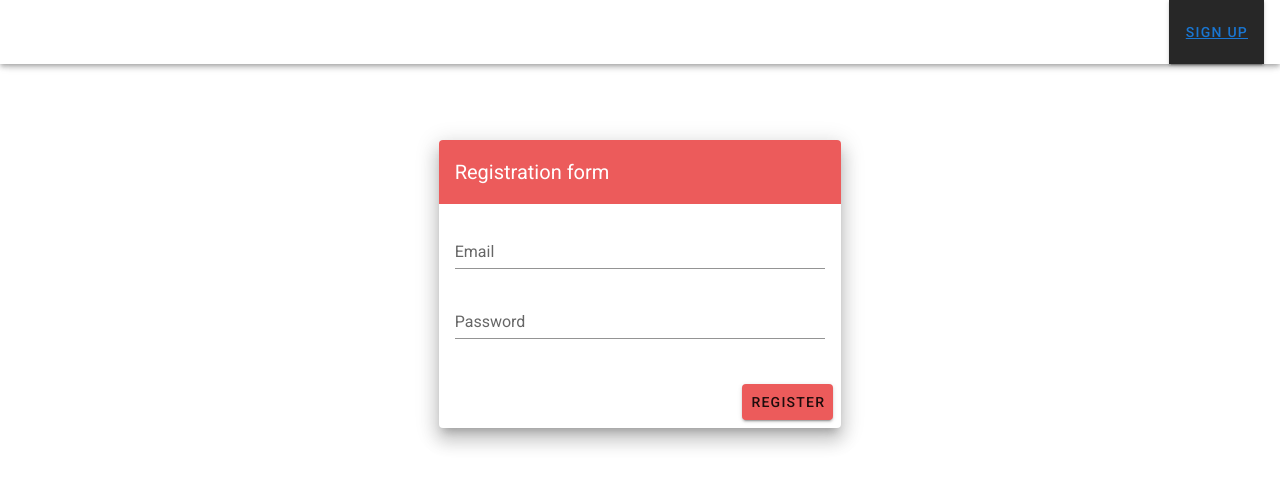
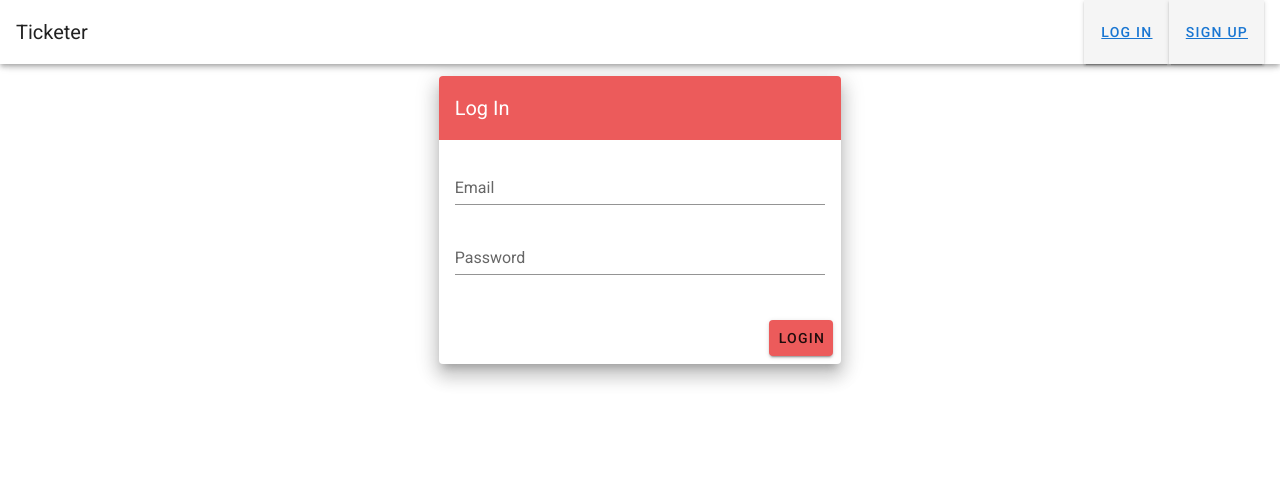
Before and after one commit to furiousdom/tapper, a Vue app in the folder client/: page /login in a window 1280 px wide. Shown: the top 486 px of the page. Built offline with nearby package versions, Linux system fonts and the light colour scheme.

Commit message:
Created bare bones login.
Server:
- Added endpoint for login
- Added routing for login

Client:
- Created login component
- Added to Vue router
- Modified Hello component so it is more visible

```diff
--- a/client/src/App.vue
+++ b/client/src/App.vue
@@ -1,22 +1,18 @@
 <template>
   <v-app>
     <PageHeader />
-    <v-content>
-      <Register />
-    </v-content>
+    <router-view></router-view>
   </v-app>
 </template>
 
 <script>
 import PageHeader from './components/Header'
-import Register from './components/Register'
 
 export default {
   name: 'App',
 
   components: {
-    PageHeader,
-    Register
+    PageHeader
   },
 
   data: () => ({
--- a/client/src/components/Header.vue
+++ b/client/src/components/Header.vue
@@ -1,26 +1,29 @@
 <template>
   <v-app-bar
     app
-      color="white"
-      dark>
-      <!-- TODO: <div class="d-flex align-center">
+    color="white">
+    <!-- TODO: Implement this
+    <div class="d-flex align-center">
       <v-img
         alt="TapB Logo"
         class="shrink mt-1 hidden-sm-and-down"
         contain
         src="../assets/tapb-logo.svg" />
-      </div>
-      <v-toolbar-title>Ticketer</v-toolbar-title>
-      <v-toolbar-items>
-        <v-btn>
-          My orders
-        </v-btn>
-      </v-toolbar-items> -->
+    </div>-->
+
+    <span @click="navigateTo('root')">
+      <v-toolbar-title class="mr-4">Ticketer</v-toolbar-title>
+    </span>
 
     <v-spacer></v-spacer>
 
     <v-toolbar-items>
-        <v-btn flat dark>
+      <v-btn>
+        <router-link to="login">
+          LOG IN
+        </router-link>
+      </v-btn>
+      <v-btn>
         <router-link to="register">
           SIGN UP
         </router-link>
@@ -31,6 +34,11 @@
 
 <script>
 export default {
+  methods: {
+    navigateTo (route) {
+      this.$router.push(route)
+    }
+  }
 }
 </script>
 
--- /dev/null
+++ b/client/src/components/Hello.vue
@@ -0,0 +1,16 @@
+<template>
+  <v-content>
+    <v-card
+      class="mx-auto"
+      max-width="500"
+      outlined>
+      <v-list-item three-line>
+        <v-list-item-content>
+          <div class="overline mb-4">Hello</div>
+          <v-list-item-title class="headline mb-1">Ticketer</v-list-item-title>
+          <v-list-item-subtitle>Welcome to the Ticketer app.</v-list-item-subtitle>
+        </v-list-item-content>
+      </v-list-item>
+    </v-card>
+  </v-content>
+</template>
--- /dev/null
+++ b/client/src/components/Login.vue
@@ -0,0 +1,78 @@
+<template>
+  <v-app id="inspire">
+    <v-content>
+      <v-container
+        fluid>
+        <v-row
+          align="center"
+          justify="center">
+          <v-col
+            cols="12"
+            sm="8"
+            md="4">
+            <v-card class="elevation-12">
+              <v-toolbar
+                color="rgb(236, 91, 91)"
+                dark
+                flat>
+                <v-toolbar-title>Log In</v-toolbar-title>
+              </v-toolbar>
+              <v-card-text>
+                <v-form>
+                  <v-text-field
+                    label="Email"
+                    v-model="email" />
+                  <v-text-field
+                    label="Password"
+                    v-model="password" />
+                </v-form>
+              </v-card-text>
+              <v-card-actions>
+                <v-spacer />
+                <v-btn @click="login" color="rgb(236, 91, 91)">Login</v-btn>
+              </v-card-actions>
+            </v-card>
+          </v-col>
+        </v-row>
+      </v-container>
+    </v-content>
+  </v-app>
+</template>
+
+<script>
+import authenticationService from '../services/authenticationService.js'
+
+export default {
+  props: {
+    source: String
+  },
+  data () {
+    return {
+      email: '',
+      password: '',
+      error: null
+    }
+  },
+  methods: {
+    async login () {
+      try {
+        const response = await authenticationService.login({
+          email: this.email,
+          password: this.password
+        })
+        console.log(response)
+      } catch (err) {
+        this.error = err.response.data.error
+        console.log(err)
+      }
+    }
+  }
+}
+</script>
+
+<!-- Add "scoped" attribute to limit CSS to this component only -->
+<style scoped>
+.error {
+  color: red;
+}
+</style>
--- a/client/src/router/index.js
+++ b/client/src/router/index.js
@@ -1,14 +1,26 @@
 import Vue from 'vue'
 import VueRouter from 'vue-router'
-import Register from '../components/Register'
+import Hello from '@/components/Hello'
+import Register from '@/components/Register'
+import Login from '@/components/Login'
 
 Vue.use(VueRouter)
 
 const routes = [
   {
     path: '/',
-    name: 'Home',
+    name: 'root',
+    component: Hello
+  },
+  {
+    path: '/register',
+    name: 'register',
     component: Register
+  },
+  {
+    path: '/login',
+    name: 'login',
+    component: Login
   }
   // {
   //   path: '/about',
--- a/client/src/services/authenticationService.js
+++ b/client/src/services/authenticationService.js
@@ -3,5 +3,8 @@ import api from '@/services/api'
 export default {
   register (credentials) {
     return api().post('users/register', credentials)
+  },
+  login (credentials) {
+    return api().post('users/login', credentials)
   }
 }
```
Also changed, not shown: 2 other files (tests, documents, lock files or other folders). Lines whose indentation alone changed are shown as unchanged.
